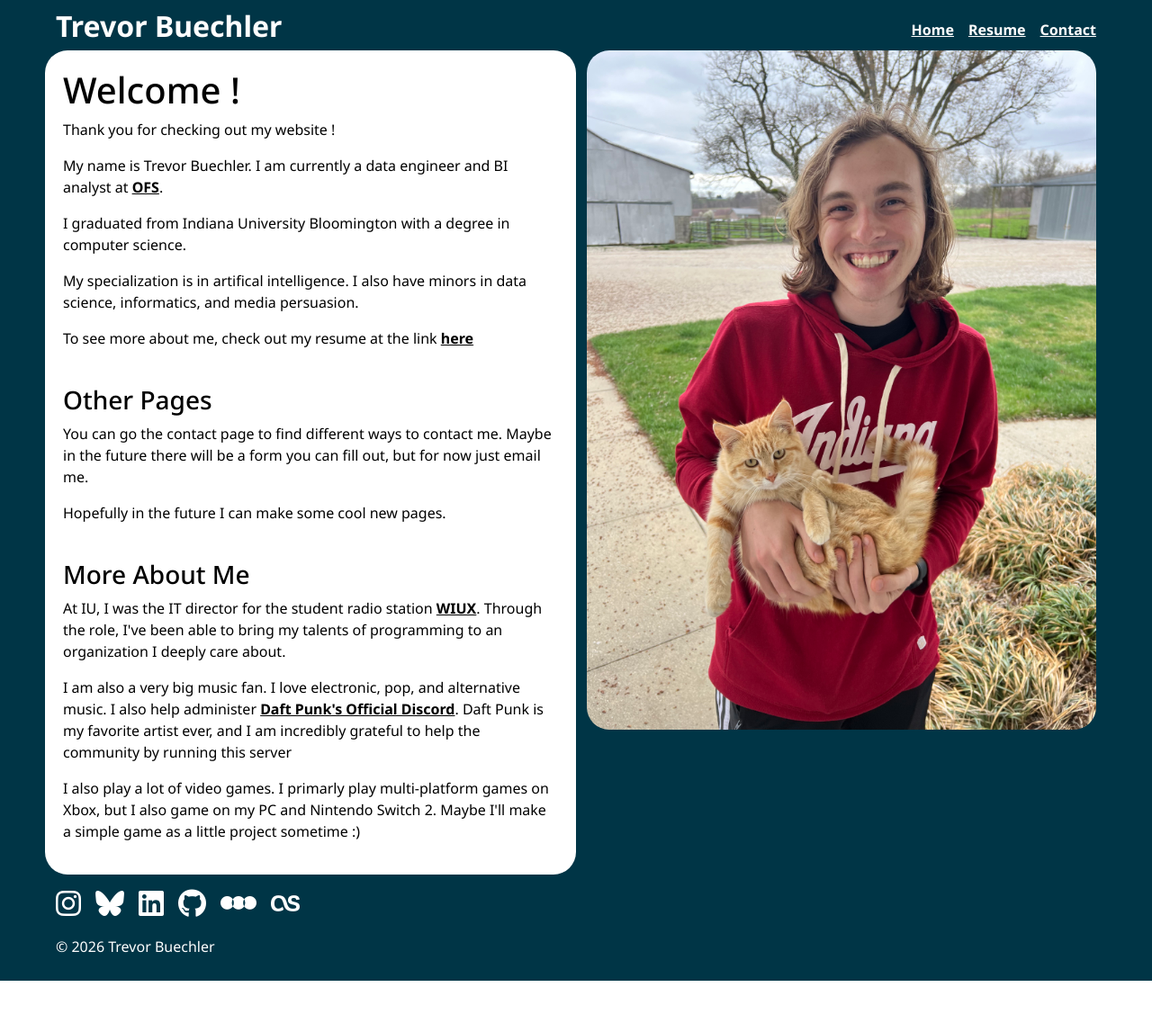
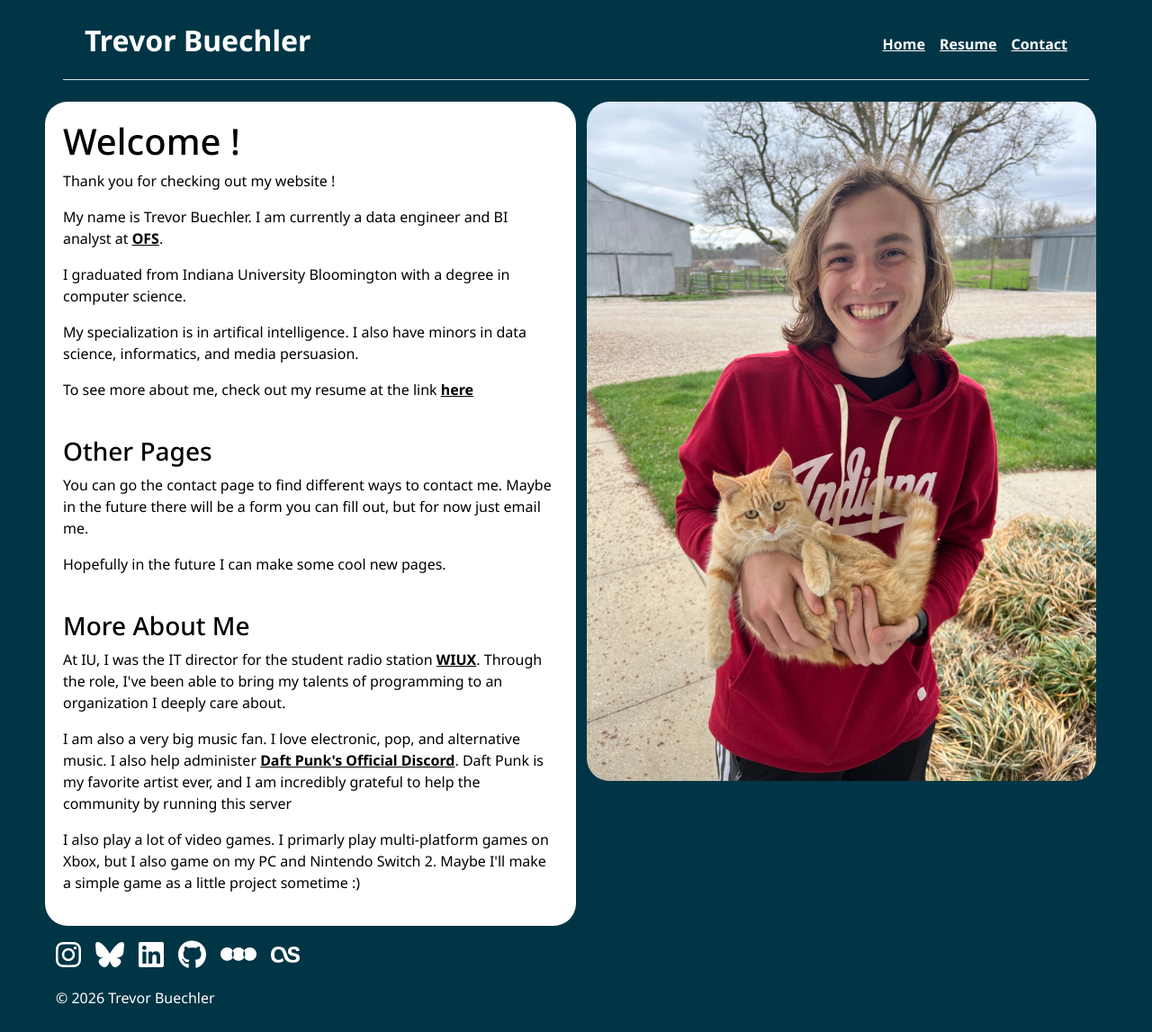
Before and after one commit to wonderrxjr/WebsiteProject, a Flask app: page / in a window 1280 px wide. Shown: the whole page at 90% size. Before the commit the page ends 1090 px from the top, so only its background shows below. Run offline with Flask 3, Linux system fonts and the light colour scheme; some libraries are stand-ins or nearby versions.

Commit message:
Update headers

```diff
--- a/templates/contact.html
+++ b/templates/contact.html
@@ -13,8 +13,8 @@
     </head>
 
     <body>
-        <header class="header">
-            <div class="container-fluid">
+        <header class="header border-bottom container py-3 mb-4">
+            <div class="container">
                 <div class="row align-items-center">
                     <div class="col-12 col-md-6 text-center text-md-start">
                         <h2><a href="/" style="text-decoration: none;">Trevor Buechler</a></h2>
--- a/templates/fizzbuzz.html
+++ b/templates/fizzbuzz.html
@@ -10,8 +10,8 @@
 </head>
 
 <body>
-    <header class="header">
-        <div class="container-fluid">
+    <header class="header border-bottom container py-3 mb-4">
+        <div class="container">
             <div class="row align-items-center">
                 <div class="col-12 col-md-6 text-center text-md-start">
                     <h2><a href="/" style="text-decoration: none;">Trevor Buechler</a></h2>
--- a/templates/index.html
+++ b/templates/index.html
@@ -13,8 +13,8 @@
 </head>
 
 <body>
-    <header class="header">
-        <div class="container-fluid">
+    <header class="header border-bottom container py-3 mb-4">
+        <div class="container">
             <div class="row align-items-center">
                 <div class="col-12 col-md-6 text-center text-md-start">
                     <h2><a href="/" style="text-decoration: none;">Trevor Buechler</a></h2>
--- a/templates/media.html
+++ b/templates/media.html
@@ -13,8 +13,8 @@
     </head>
 
     <body>
-        <header class="header">
-            <div class="container-fluid">
+        <header class="header border-bottom container py-3 mb-4">
+            <div class="container">
                 <div class="row">
                     <div class="col-8">
                         <h2><a href="/" style="text-decoration: none;">Trevor Buechler</a></h2>
```
